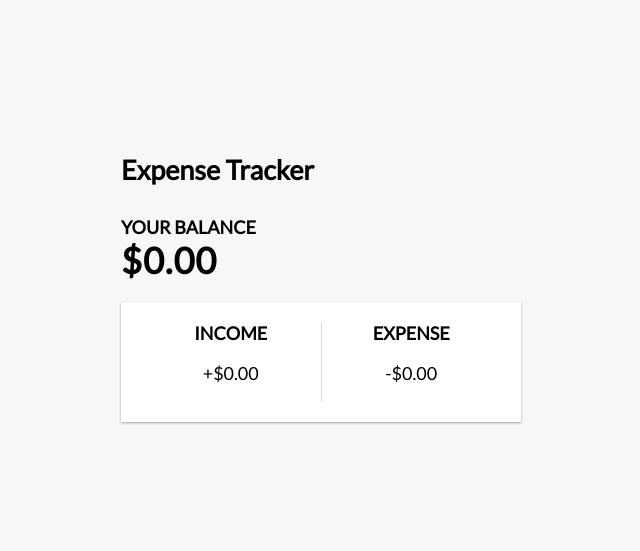
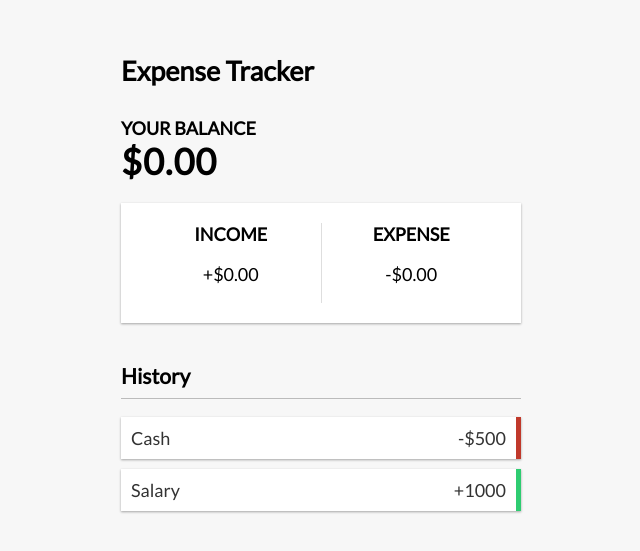
Before and after one commit to Ngufuli/vue-expense-tracker, a Vue app: page / in a window 1280 px wide. Shown: the part 109-660 px from the top of the page, without its empty margins (319-959 px from the left). Built offline with nearby package versions, Linux system fonts and the light colour scheme.

Commit message:
txn lst app.js

```diff
--- a/src/App.vue
+++ b/src/App.vue
@@ -2,6 +2,7 @@
   import Header from './components/Header.vue';
   import Balance from './components/Balance.vue';
   import IncomeExpense from './components/IncomeExpense.vue';
+  import TransactionList from './components/TransactionList.vue';
 </script>
 
 <template>
@@ -9,5 +10,6 @@
   <div class="container">
     <Balance />
     <IncomeExpense />
+    <TransactionList />
   </div>
 </template>
```
